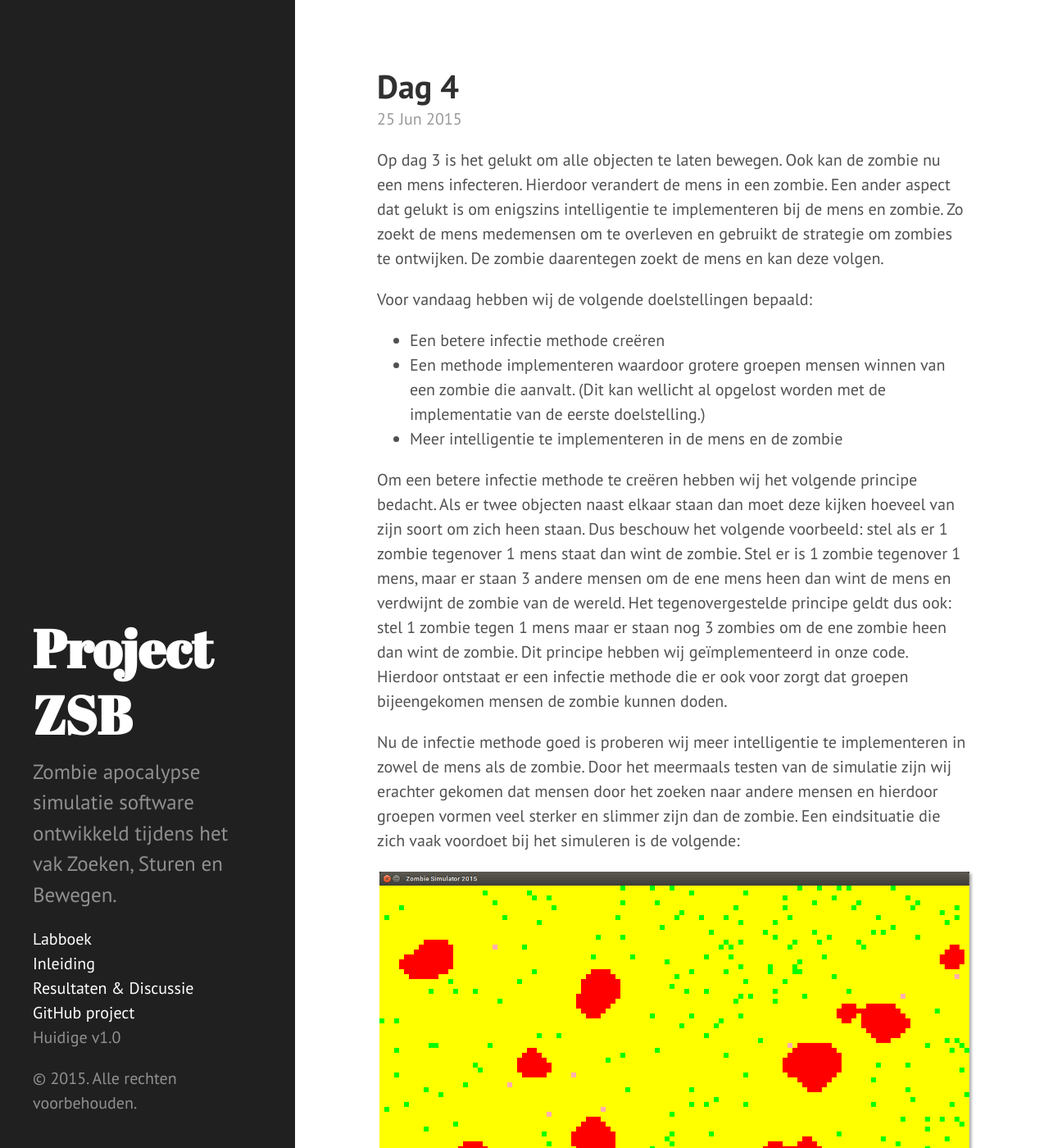
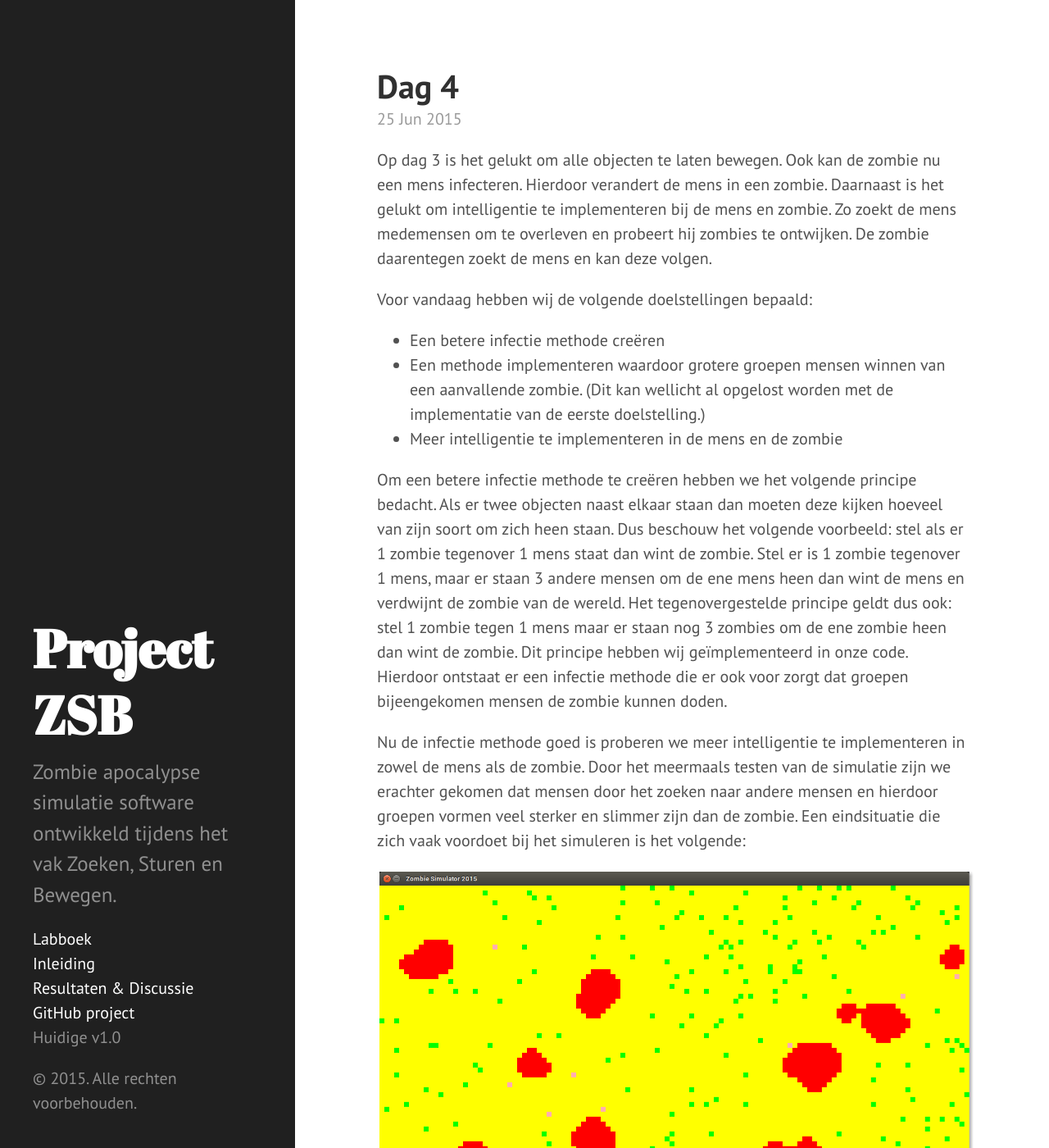
Before and after one commit to zombiea-apocalypse-sim/zombiea-apocalypse-sim.github.io, a Jekyll site: the page built from _posts/2015-06-25-dag4.md, in a window 1280 px wide and 1400 px high. Shown: the whole window at 82% size. Built offline with Jekyll 4.4.1, drawn with Linux system fonts in a browser that asks for light colours; Markdown is read by kramdown in place of the engine named in the settings.

Commit message:
dag4 helft

```diff
--- a/_posts/2015-06-25-dag4.md
+++ b/_posts/2015-06-25-dag4.md
@@ -3,17 +3,17 @@ layout: post
 title: Dag 4
 ---
 
-Op dag 3 is het gelukt om alle objecten te laten bewegen. Ook kan de zombie nu een mens infecteren. Hierdoor verandert de mens in een zombie. Een ander aspect dat gelukt is om enigszins intelligentie te implementeren bij de mens en zombie. Zo zoekt de mens medemensen om te overleven en gebruikt de strategie om zombies te ontwijken. De zombie daarentegen zoekt de mens en kan deze volgen.
+Op dag 3 is het gelukt om alle objecten te laten bewegen. Ook kan de zombie nu een mens infecteren. Hierdoor verandert de mens in een zombie. Daarnaast is het gelukt om intelligentie te implementeren bij de mens en zombie. Zo zoekt de mens medemensen om te overleven en probeert hij zombies te ontwijken. De zombie daarentegen zoekt de mens en kan deze volgen.
 
 Voor vandaag hebben wij de volgende doelstellingen bepaald:
 
 * Een betere infectie methode creëren
-* Een methode implementeren waardoor grotere groepen mensen winnen van een zombie die aanvalt. (Dit kan wellicht al opgelost worden met de implementatie van de eerste doelstelling.)
+* Een methode implementeren waardoor grotere groepen mensen winnen van een aanvallende zombie. (Dit kan wellicht al opgelost worden met de implementatie van de eerste doelstelling.)
 * Meer intelligentie te implementeren in de mens en de zombie
 
-Om een betere infectie methode te creëren hebben wij het volgende principe bedacht. Als er twee objecten naast elkaar staan dan moet deze kijken hoeveel van zijn soort om zich heen staan. Dus beschouw het volgende voorbeeld: stel als er 1 zombie tegenover 1 mens staat dan wint de zombie. Stel er is 1 zombie tegenover 1 mens, maar er staan 3 andere mensen om de ene mens heen dan wint de mens en verdwijnt de zombie van de wereld. Het tegenovergestelde principe geldt dus ook: stel 1 zombie tegen 1 mens maar er staan nog 3 zombies om de ene zombie heen dan wint de zombie. Dit principe hebben wij geïmplementeerd in onze code. Hierdoor ontstaat er een infectie methode die er ook voor zorgt dat groepen bijeengekomen mensen de zombie kunnen doden.
+Om een betere infectie methode te creëren hebben we het volgende principe bedacht. Als er twee objecten naast elkaar staan dan moeten deze kijken hoeveel van zijn soort om zich heen staan. Dus beschouw het volgende voorbeeld: stel als er 1 zombie tegenover 1 mens staat dan wint de zombie. Stel er is 1 zombie tegenover 1 mens, maar er staan 3 andere mensen om de ene mens heen dan wint de mens en verdwijnt de zombie van de wereld. Het tegenovergestelde principe geldt dus ook: stel 1 zombie tegen 1 mens maar er staan nog 3 zombies om de ene zombie heen dan wint de zombie. Dit principe hebben wij geïmplementeerd in onze code. Hierdoor ontstaat er een infectie methode die er ook voor zorgt dat groepen bijeengekomen mensen de zombie kunnen doden.
 
-Nu de infectie methode goed is proberen wij meer intelligentie te implementeren in zowel de mens als de zombie. Door het meermaals testen van de simulatie zijn wij erachter gekomen dat mensen door het zoeken naar andere mensen en hierdoor groepen vormen veel sterker en slimmer zijn dan de zombie. Een eindsituatie die zich vaak voordoet bij het simuleren is de volgende:
+Nu de infectie methode goed is proberen we meer intelligentie te implementeren in zowel de mens als de zombie. Door het meermaals testen van de simulatie zijn we erachter gekomen dat mensen door het zoeken naar andere mensen en hierdoor groepen vormen veel sterker en slimmer zijn dan de zombie. Een eindsituatie die zich vaak voordoet bij het simuleren is het volgende:
 
 ![Eindsituatie met vaststaande groepen mensen](https://raw.githubusercontent.com/zombiea-apocalypse-sim/zombiea-apocalypse-sim.github.io/master/public/assets/figuur2.png "Eindsituatie met vaststaande groepen mensen")
 
```
